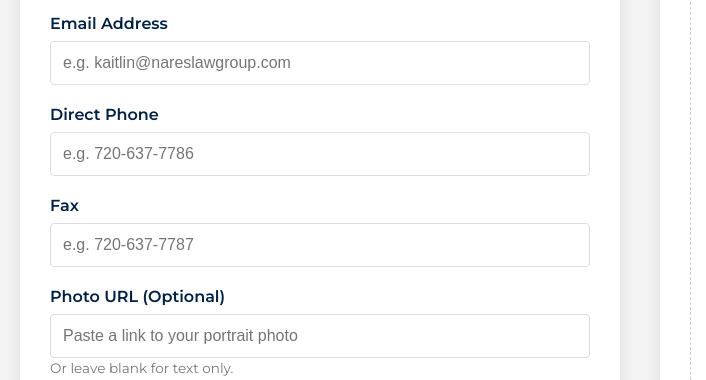
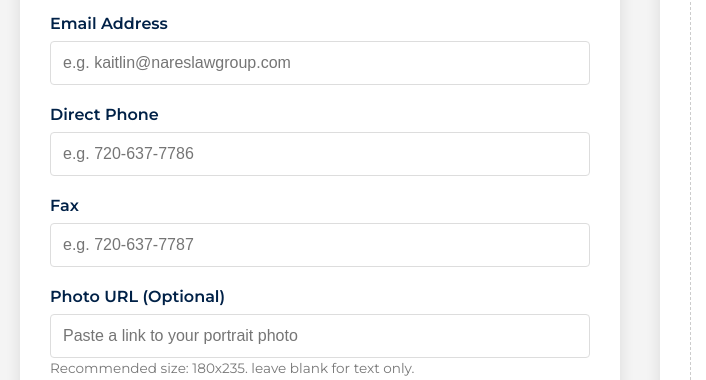
Before and after one commit to pchasan80/signature-nareslawgroup, a plain HTML site: page index.html in a window 1280 px wide. Shown: the part 420-800 px from the top of the page, 0-706 px from the left. Drawn offline with Linux system fonts and the light colour scheme; grey boxes are pictures that could not be loaded.

Commit message:
Form Updated

```diff
--- a/index.html
+++ b/index.html
@@ -47,7 +47,7 @@
                     <div class="form-group">
                         <label for="photoUrl">Photo URL (Optional)</label>
                         <input type="text" id="photoUrl" placeholder="Paste a link to your portrait photo">
-                        <small>Or leave blank for text only.</small>
+                        <small>Recommended size: 180x235. leave blank for text only.</small>
                     </div>
                 </form>
             </div>
```
